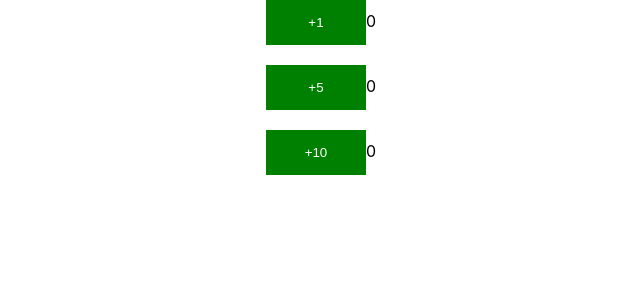
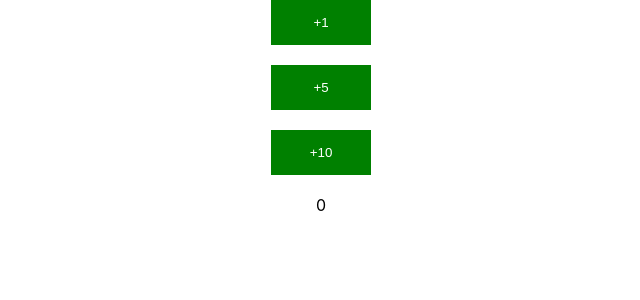
Before and after one commit to pannen824/Counter, a React (Create React App) app: page / in a window 1280 px wide. Shown: the top 300 px of the page, without its empty margins (319-959 px from the left). Built offline with nearby package versions, Linux system fonts and the light colour scheme.

Commit message:
Added/ modified the child and parent components

```diff
--- a/src/components/Counter/Counter.js
+++ b/src/components/Counter/Counter.js
@@ -1,19 +1,38 @@
 import React from 'react'
 import './Counter.css'
 
-class CounterButtons extends React.Component {
+class Counter extends React.Component {
+
+    constructor() {
+        super();
+        this.state = {
+            counter: 0
+        }
+
+       // this.increment = this.increment.bind(this);
+       // this.decrement = this.decrement.bind(this);
+    }
+
     render(){
         return (
             <div className = "Counter">
-                <Counter by = {1}/><br></br>
-                <Counter by = {5}/><br></br>
-                <Counter by = {10}/>
+                <CounterButtons by = {1} incrementMethod = {this.increment}/><br></br>
+                <CounterButtons by = {5} incrementMethod = {this.increment}/><br></br>
+                <CounterButtons by = {10} incrementMethod = {this.increment}/><br></br>
+                <span>{this.state.counter}</span>
             </div>
         )
     }
+
+    increment = (by) => {
+        this.setState({
+            counter: this.state.counter + this.by
+        });
+        this.incrementMethod(this.by);
+    }
 }
 
-class Counter extends React.Component {
+class CounterButtons extends React.Component {
 
     constructor() {
         super();
@@ -29,7 +48,6 @@ class Counter extends React.Component {
         return (
             <div className = "Counter">
               <button onClick = {this.increment}>+{this.props.by}</button>
-              <span>{this.state.counter}</span>
             </div>
         );
     }
@@ -38,13 +56,8 @@ class Counter extends React.Component {
         this.setState({
             counter: this.state.counter + this.props.by
         });
-    }
-
-    decrement = () => {
-        this.setState({
-            counter: this.state.counter - this.props.by
-        });
+        this.incrementMethod(this.props.by);
     }
 }
 
-export default CounterButtons;
+export default Counter;
```
